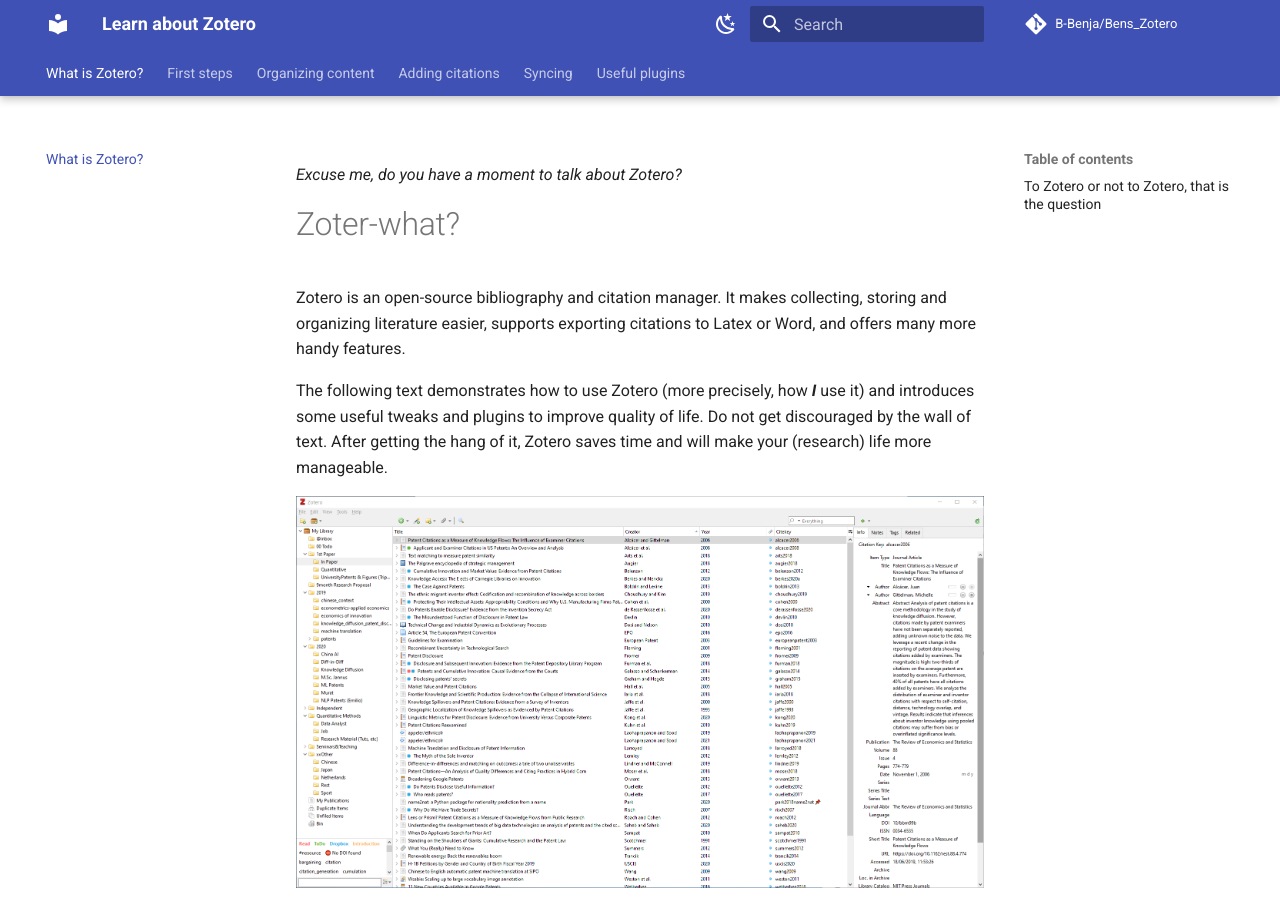
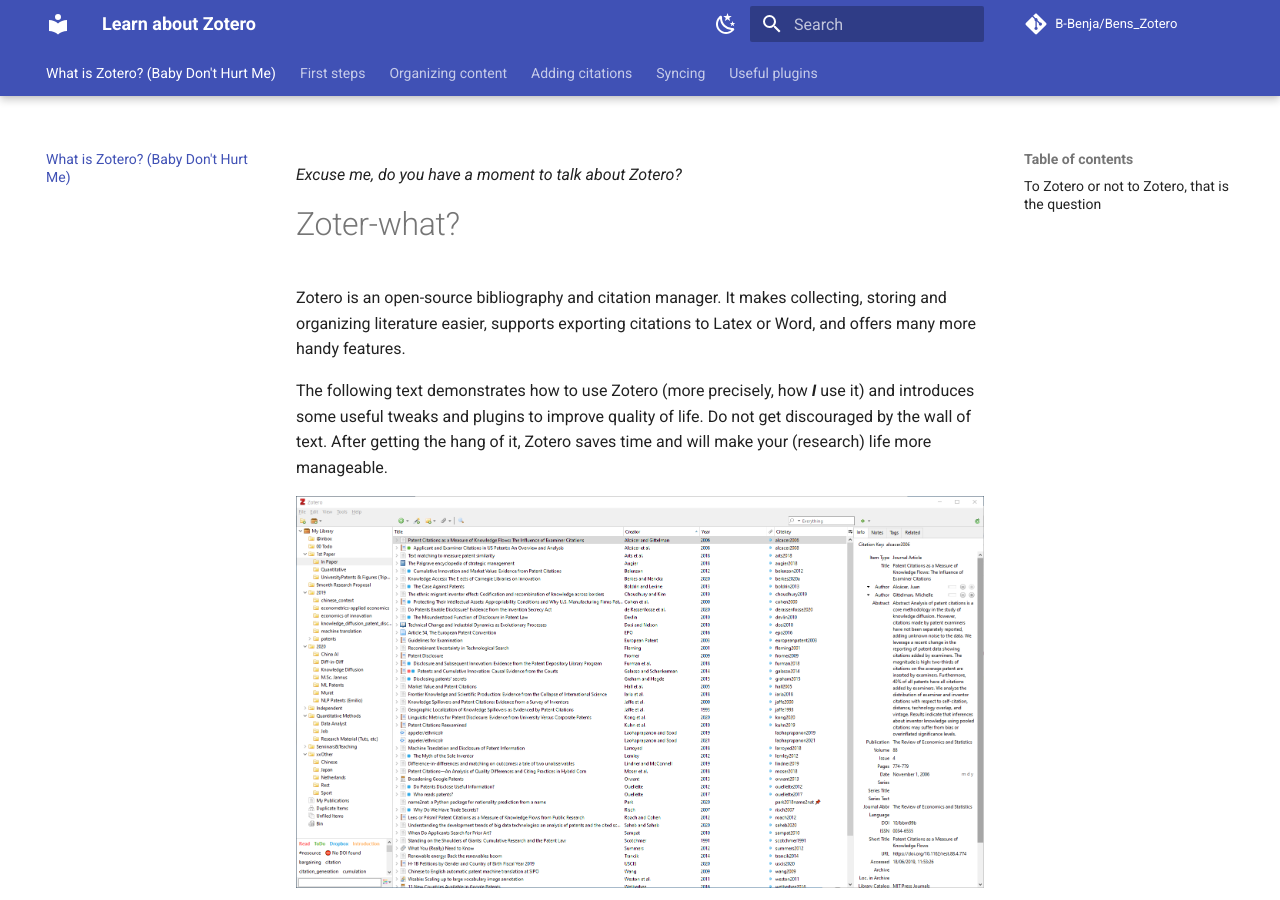
Before and after one commit to B-Benja/Bens_Zotero, an MkDocs documentation site: the page built from docs/index.md, in a window 1280 px wide and 900 px high. Built offline with MkDocs 1.6.1 and Material for MkDocs 9.7.7, drawn with Linux system fonts in a browser that asks for light colours; comment, search, counter and statistics services are not loaded.

Commit message:
Update index.md

```diff
--- a/docs/index.md
+++ b/docs/index.md
@@ -1,5 +1,5 @@
 ---
-title: "What is Zotero?"
+title: "What is Zotero? (Baby Don't Hurt Me)"
 ---
 
 *Excuse me, do you have a moment to talk about Zotero?*
```
